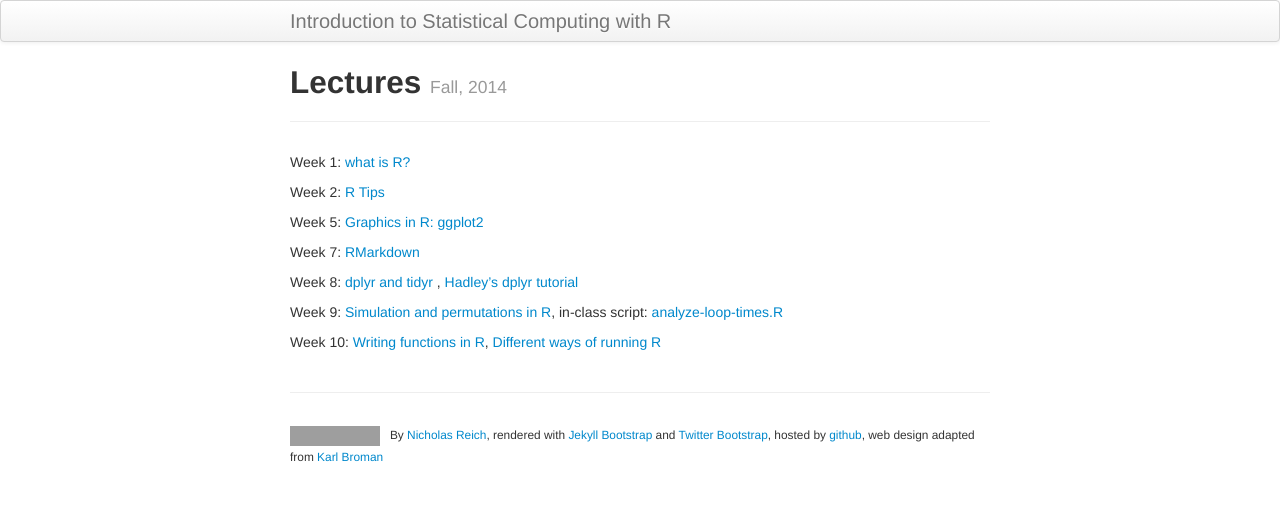
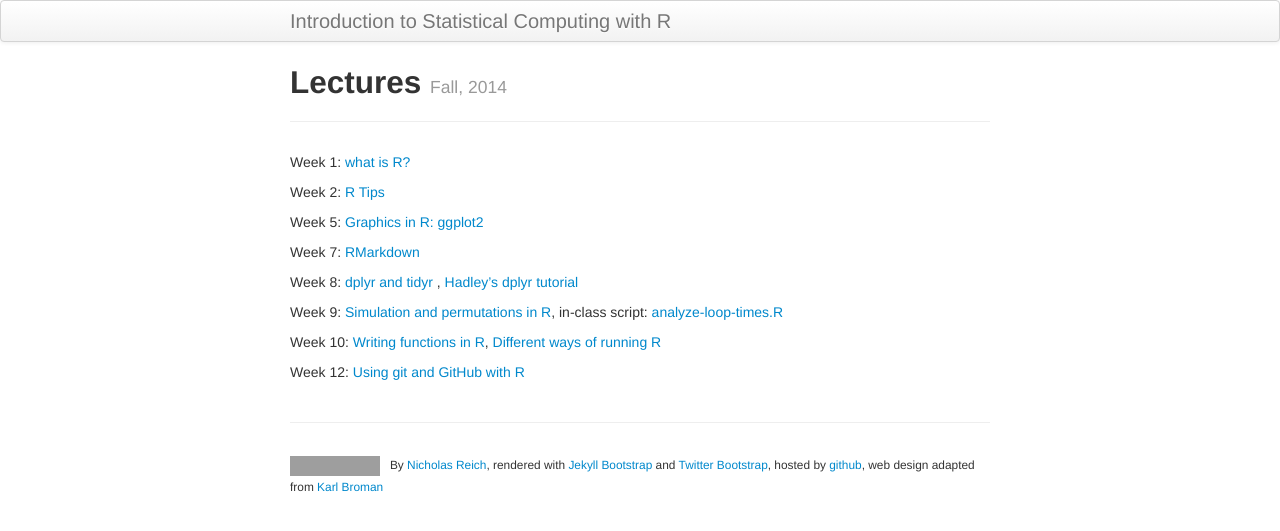
Before and after one commit to nickreich/statComp2014, a Jekyll site: the page built from pages/lectures.md, in a window 1280 px wide. Shown: the top 531 px of the page. Built offline with Jekyll 4.4.1, drawn with Linux system fonts in a browser that asks for light colours; grey boxes are pictures that could not be loaded.

Commit message:
add week 12 slides to lecture list.

```diff
--- a/pages/lectures.md
+++ b/pages/lectures.md
@@ -18,3 +18,5 @@ Week 8: [dplyr and tidyr](../lectures/week8/dplyr.pdf) ,  [Hadley's dplyr tutori
 Week 9: [Simulation and permutations in R](../lectures/week9/perm-test.pdf), in-class script: [analyze-loop-times.R](../scripts/analyze-loop-times.R)
 
 Week 10: [Writing functions in R](../lectures/week10/functions-in-R.pdf), [Different ways of running R](../lectures/week10/ways-to-run-R.pdf)
+
+Week 12: [Using git and GitHub with R](../lectures/week12/week12-git-slides.pdf)
```
